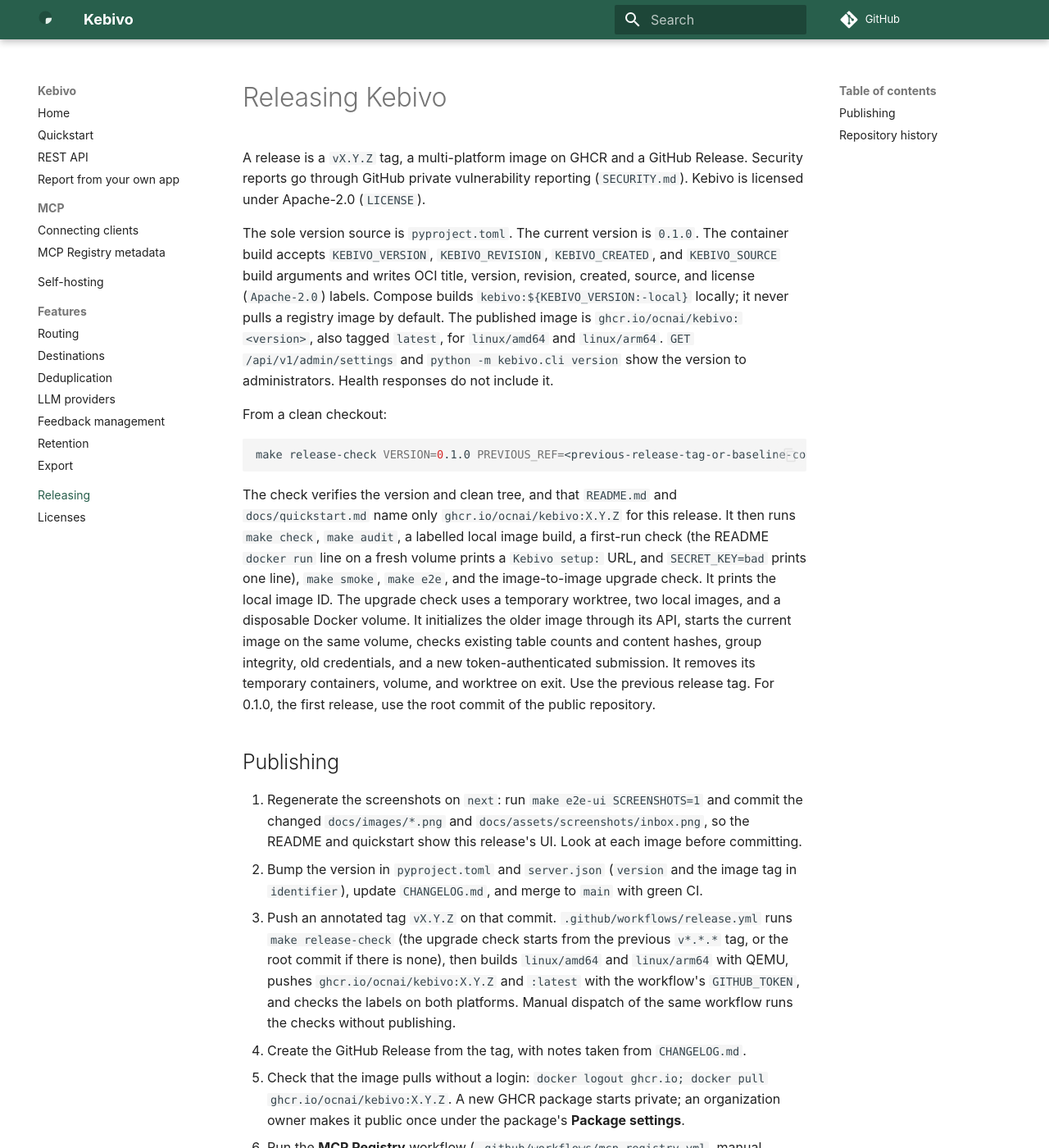
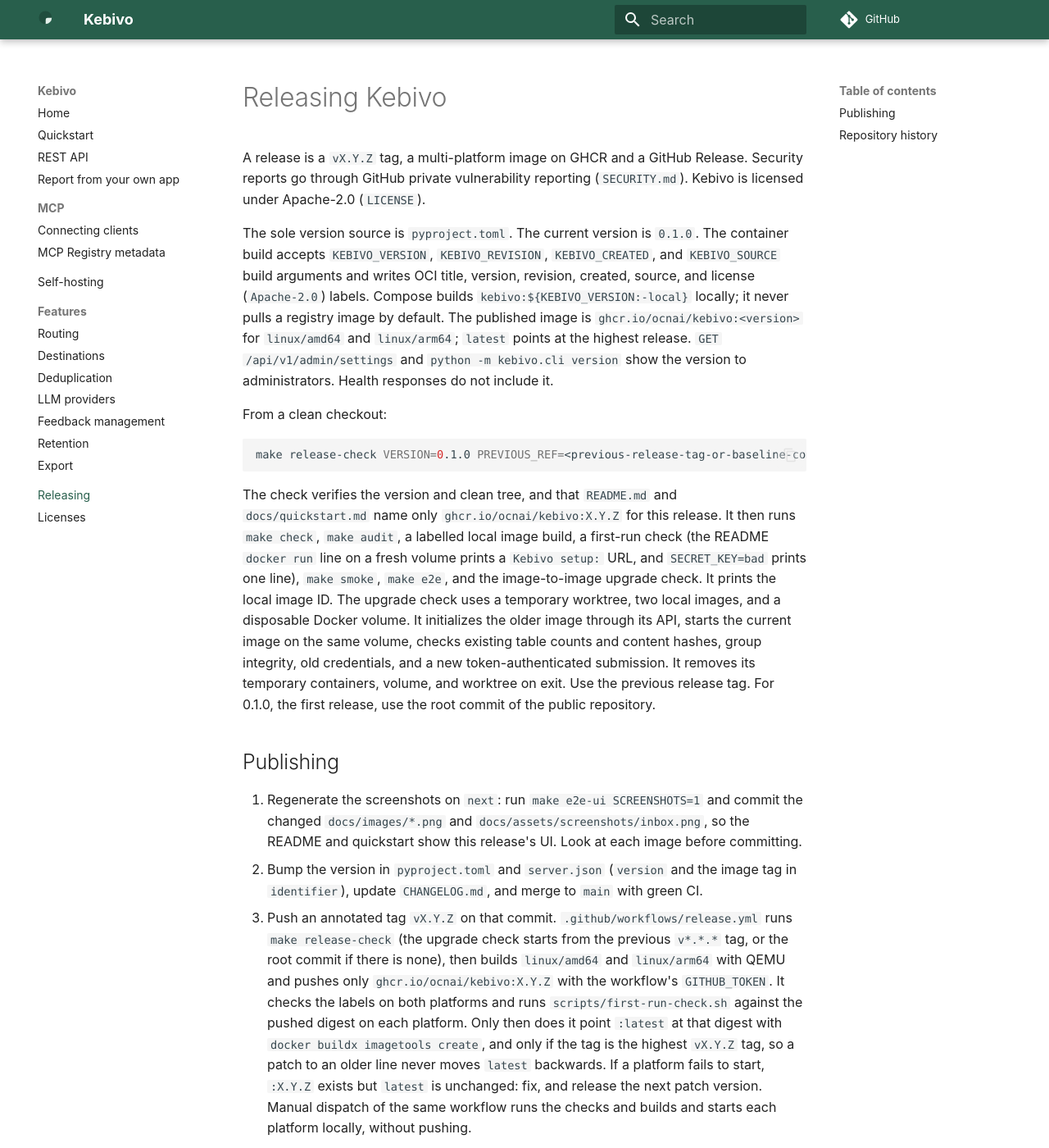
Before and after one commit to OCNAI/kebivo, an MkDocs documentation site: the page built from docs/releasing.md, in a window 1280 px wide and 1400 px high. Shown: the whole window at 82% size. Built offline with MkDocs 1.6.1 and Material for MkDocs 9.7.7, drawn with Linux system fonts in a browser that asks for light colours.

Commit message:
Watch the published release for vulnerabilities
Scan the latest release's lock files and the published image weekly and
keep one issue with fixable findings. Add Dependabot version updates for
next. Start each platform of a release image before moving latest, and
only move latest to the highest release. Serve security.txt and HSTS on
the docs site.

Signed-off-by: OCNAI <155850614+OCNAI@users.noreply.github.com>

```diff
--- a/docs/releasing.md
+++ b/docs/releasing.md
@@ -2,7 +2,7 @@
 
 A release is a `vX.Y.Z` tag, a multi-platform image on GHCR and a GitHub Release. Security reports go through GitHub private vulnerability reporting (`SECURITY.md`). Kebivo is licensed under Apache-2.0 (`LICENSE`).
 
-The sole version source is `pyproject.toml`. The current version is `0.1.0`. The container build accepts `KEBIVO_VERSION`, `KEBIVO_REVISION`, `KEBIVO_CREATED`, and `KEBIVO_SOURCE` build arguments and writes OCI title, version, revision, created, source, and license (`Apache-2.0`) labels. Compose builds `kebivo:${KEBIVO_VERSION:-local}` locally; it never pulls a registry image by default. The published image is `ghcr.io/ocnai/kebivo:<version>`, also tagged `latest`, for `linux/amd64` and `linux/arm64`. `GET /api/v1/admin/settings` and `python -m kebivo.cli version` show the version to administrators. Health responses do not include it.
+The sole version source is `pyproject.toml`. The current version is `0.1.0`. The container build accepts `KEBIVO_VERSION`, `KEBIVO_REVISION`, `KEBIVO_CREATED`, and `KEBIVO_SOURCE` build arguments and writes OCI title, version, revision, created, source, and license (`Apache-2.0`) labels. Compose builds `kebivo:${KEBIVO_VERSION:-local}` locally; it never pulls a registry image by default. The published image is `ghcr.io/ocnai/kebivo:<version>` for `linux/amd64` and `linux/arm64`; `latest` points at the highest release. `GET /api/v1/admin/settings` and `python -m kebivo.cli version` show the version to administrators. Health responses do not include it.
 
 From a clean checkout:
 
@@ -16,7 +16,7 @@ The check verifies the version and clean tree, and that `README.md` and `docs/qu
 
 1. Regenerate the screenshots on `next`: run `make e2e-ui SCREENSHOTS=1` and commit the changed `docs/images/*.png` and `docs/assets/screenshots/inbox.png`, so the README and quickstart show this release's UI. Look at each image before committing.
 2. Bump the version in `pyproject.toml` and `server.json` (`version` and the image tag in `identifier`), update `CHANGELOG.md`, and merge to `main` with green CI.
-3. Push an annotated tag `vX.Y.Z` on that commit. `.github/workflows/release.yml` runs `make release-check` (the upgrade check starts from the previous `v*.*.*` tag, or the root commit if there is none), then builds `linux/amd64` and `linux/arm64` with QEMU, pushes `ghcr.io/ocnai/kebivo:X.Y.Z` and `:latest` with the workflow's `GITHUB_TOKEN`, and checks the labels on both platforms. Manual dispatch of the same workflow runs the checks without publishing.
+3. Push an annotated tag `vX.Y.Z` on that commit. `.github/workflows/release.yml` runs `make release-check` (the upgrade check starts from the previous `v*.*.*` tag, or the root commit if there is none), then builds `linux/amd64` and `linux/arm64` with QEMU and pushes only `ghcr.io/ocnai/kebivo:X.Y.Z` with the workflow's `GITHUB_TOKEN`. It checks the labels on both platforms and runs `scripts/first-run-check.sh` against the pushed digest on each platform. Only then does it point `:latest` at that digest with `docker buildx imagetools create`, and only if the tag is the highest `vX.Y.Z` tag, so a patch to an older line never moves `latest` backwards. If a platform fails to start, `:X.Y.Z` exists but `latest` is unchanged: fix, and release the next patch version. Manual dispatch of the same workflow runs the checks and builds and starts each platform locally, without pushing.
 4. Create the GitHub Release from the tag, with notes taken from `CHANGELOG.md`.
 5. Check that the image pulls without a login: `docker logout ghcr.io; docker pull ghcr.io/ocnai/kebivo:X.Y.Z`. A new GHCR package starts private; an organization owner makes it public once under the package's **Package settings**.
 6. Run the **MCP Registry** workflow (`.github/workflows/mcp-registry.yml`, manual dispatch) to publish `server.json`. See [MCP Registry metadata](mcp-registry.md).
--- a/mkdocs.yml
+++ b/mkdocs.yml
@@ -32,6 +32,7 @@ exclude_docs: |
   hooks/
   overrides/
   assets/social-preview.html
+  !.well-known/
 markdown_extensions:
   - admonition
   - tables
```
Also changed, not shown: CHANGELOG.md (+1 -0 lines), docs/.well-known/security.txt (added), 5 other files.
